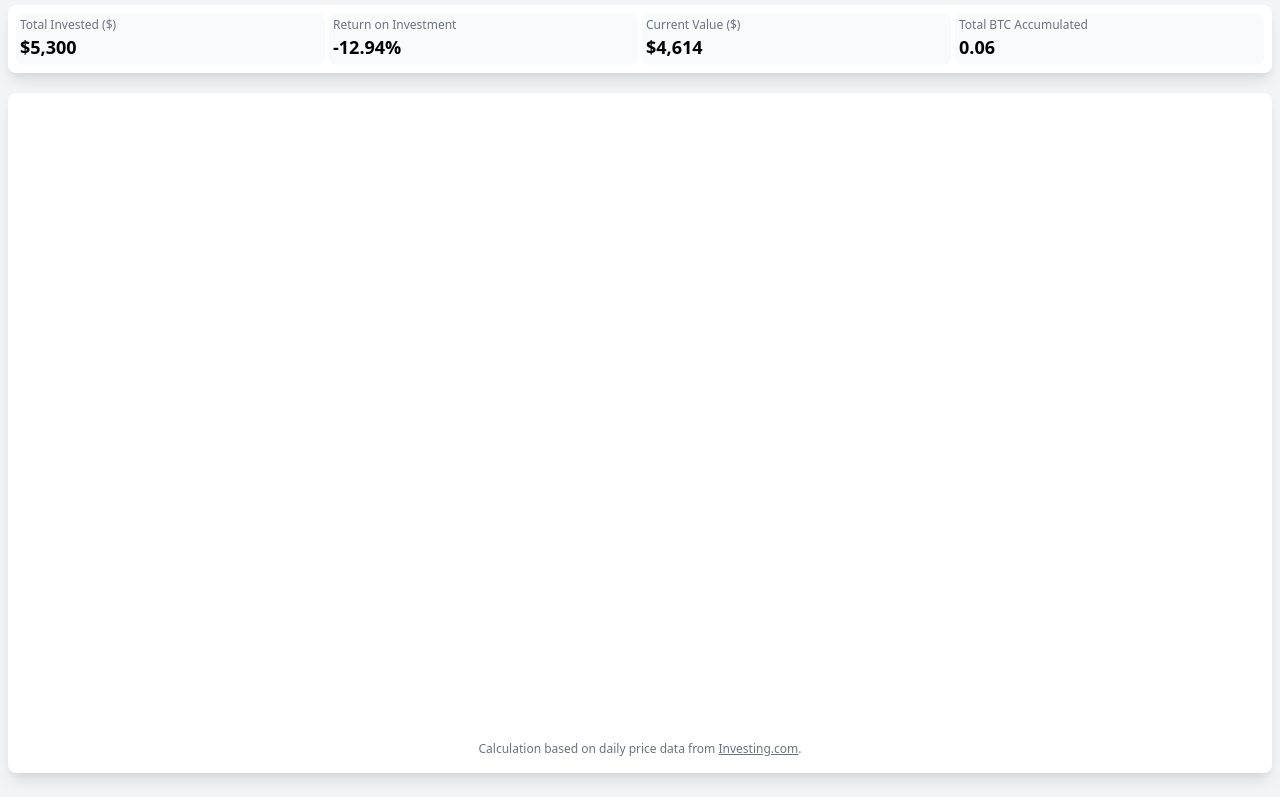
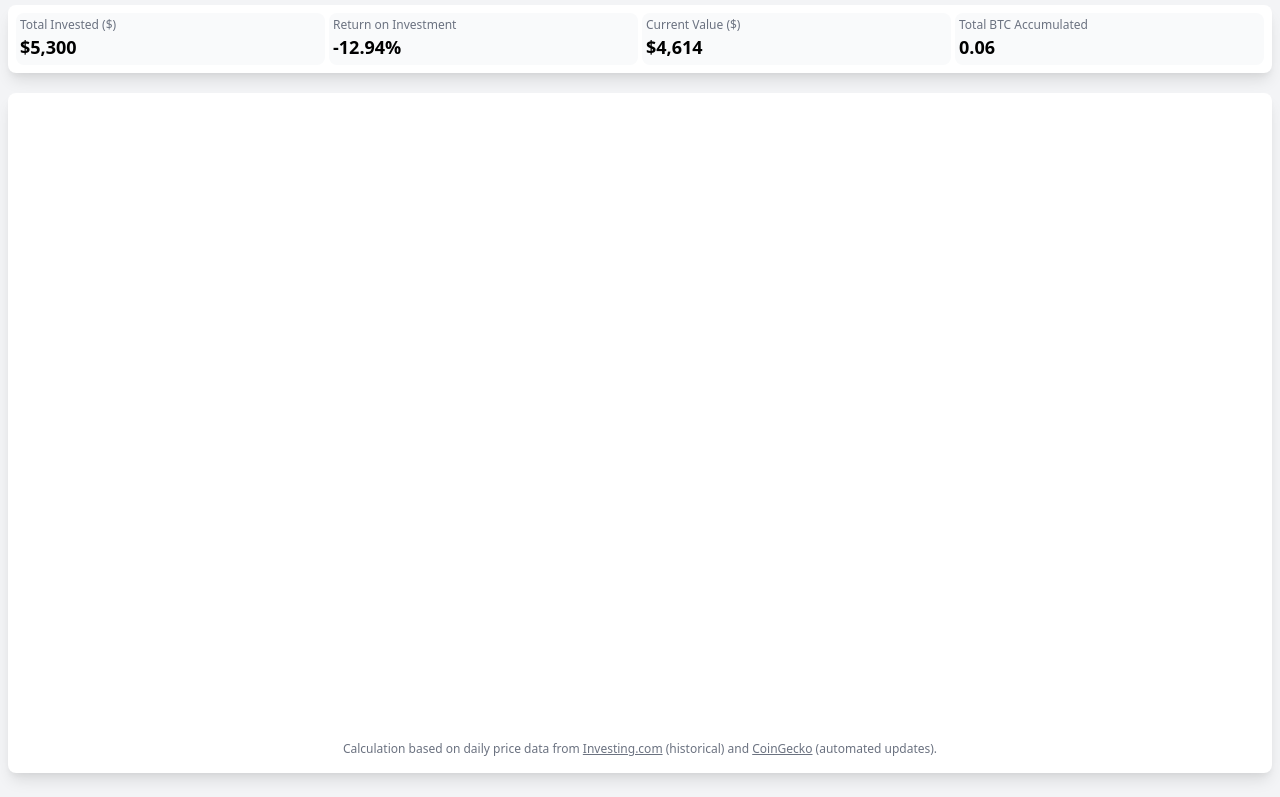
Before and after one commit to ralfwenske/dca, a website: page index.html in a window 1280 px wide. Shown: the part 315-1112 px from the top of the page. Drawn offline with nearby package versions, Linux system fonts and the light colour scheme.

Commit message:
Update chart data source attribution to include CoinGecko
- Modified index.html to credit both Investing.com (historical data) and CoinGecko (automated updates)
- Changed the text below the chart from 'Calculation based on daily price data from Investing.com'
  to 'Calculation based on daily price data from Investing.com (historical) and CoinGecko (automated updates).'
- This better reflects that historical data comes from Investing.com while ongoing updates come from CoinGecko via fetchDailyPrice.js

Ignore: debug-date.js and btc-price-data.js.test-backup (temporary/testing files)

```diff
--- a/index.html
+++ b/index.html
@@ -118,10 +118,11 @@
                 <div class="h-[500px] md:h-[600px] flex-1">
                     <canvas id="performanceChart"></canvas>
                 </div>
-                <p class="text-xs text-gray-500 mt-4 text-center">
-                    <span data-translate="calculationBasedOn">Calculation based on daily price data from</span>
-                    <a href="https://www.investing.com/crypto/bitcoin/historical-data" target="_blank" rel="noopener noreferrer" class="underline hover:text-blue-600">Investing.com</a>.
-                </p>
+<p class="text-xs text-gray-500 mt-4 text-center">
+    <span data-translate="calculationBasedOn">Calculation based on daily price data from</span>
+    <a href="https://www.investing.com/crypto/bitcoin/historical-data" target="_blank" rel="noopener noreferrer" class="underline hover:text-blue-600">Investing.com</a> (historical) and
+    <a href="https://www.coingecko.com" target="_blank" rel="noopener noreferrer" class="underline hover:text-blue-600">CoinGecko</a> (automated updates).
+</p>
             </div>
         </div>
     </div>
```
